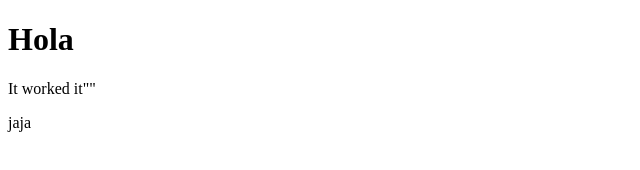
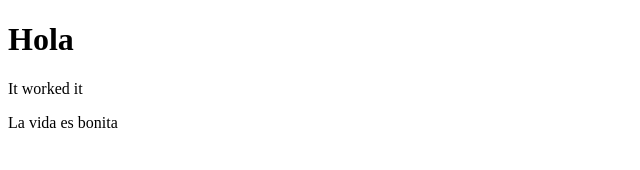
Before and after one commit to sebastamayo7/proyectoDemoCursoPrework, a plain HTML site: page index.html in a window 1280 px wide. Shown: the whole page, without its empty margins (0-640 px from the left). Drawn offline with Linux system fonts and the light colour scheme.

Commit message:
cambios hechos

```diff
--- a/index.html
+++ b/index.html
@@ -8,8 +8,8 @@
 </head>
 <body>
     <h1>Hola</h1>
-    <p>It worked it""</p>
-    <p>jaja
+    <p>It worked it</p>
+    <p>La vida es bonita
 
     </p>
 </body>
```
